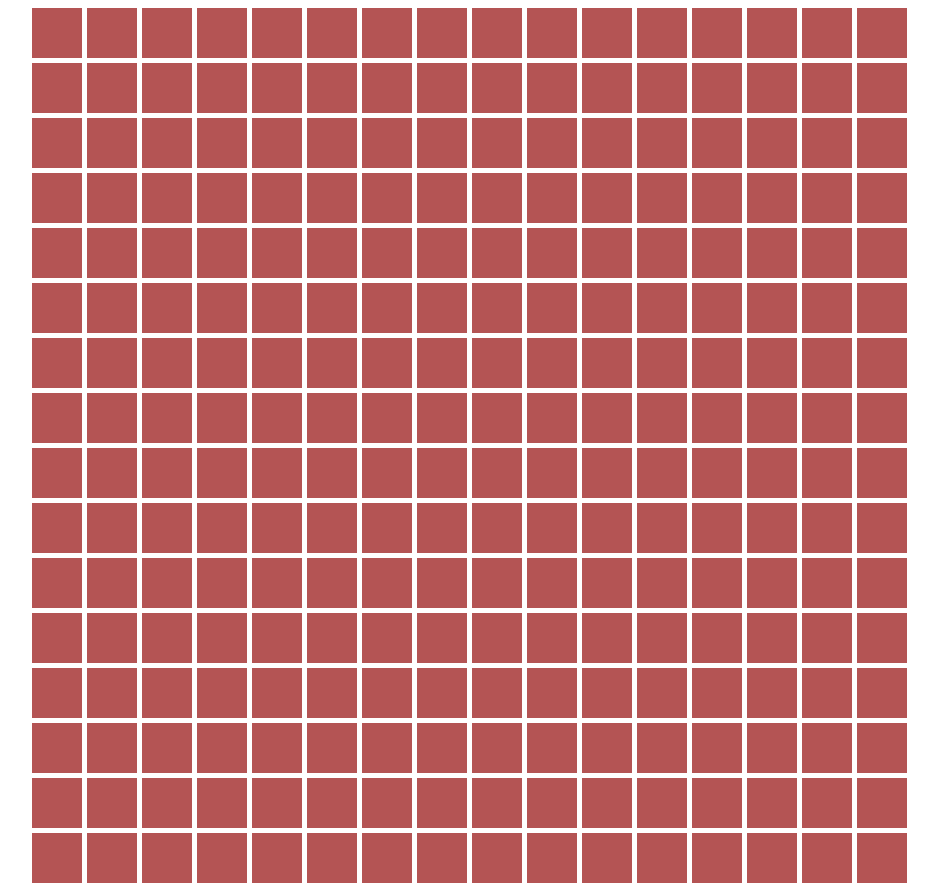
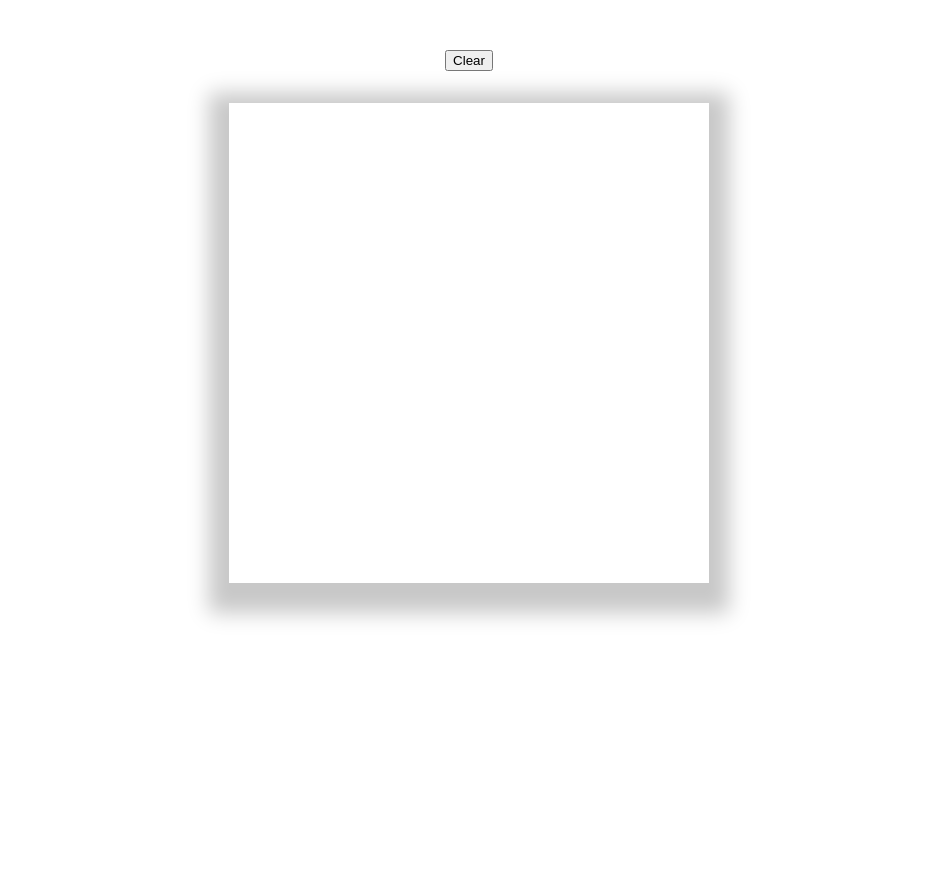
Before and after one commit to mremotoo/etch-a-sketch, a plain HTML site: page index.html in a window 1280 px wide. Shown: the whole page, without its empty margins (171-1109 px from the left). After the commit the page ends 800 px from the top, so only its background shows below. Drawn offline with Linux system fonts and the light colour scheme.

Commit message:
Add hover feature and clear button

```diff
--- a/app.js
+++ b/app.js
@@ -5,73 +5,21 @@ for (let i = 0; i < 256; i++) {
     const child_div = document.createElement("div")
     child_div.classList.add("child_div")
     container_div.appendChild(child_div)
+}
 
+function mouseHover(e) {
+
+    this.classList.add("childDivHovered")
+}
+
+function resetBoard(){
+    console.log("reset")
+    childDivs.forEach(child_div => child_div.classList.remove("childDivHovered"))
 }
 
 
 
+const childDivs = document.querySelectorAll('.child_div')
+childDivs.forEach(child_div => child_div.addEventListener('mouseover', mouseHover))
 
-
-
-
-
-
-
-
-
-
-
-
-
-
-
-
-
-
-
-
-
-
-
-
-
-
-
-
-
-
-
-// container_div.appendChild(child_div)
-
-// const child_div1 = document.createElement("div")
-// const child_div2 = document.createElement("div")
-// const child_div3 = document.createElement("div")
-// const child_div4 = document.createElement("div")
-// const child_div5 = document.createElement("div")
-// const child_div6 = document.createElement("div")
-// const child_div7 = document.createElement("div")
-// const child_div8 = document.createElement("div")
-// const child_div9 = document.createElement("div")
-// const child_div10 = document.createElement("div")
-// const child_div11 = document.createElement("div")
-// const child_div12 = document.createElement("div")
-// const child_div13 = document.createElement("div")
-// const child_div14 = document.createElement("div")
-// const child_div15 = document.createElement("div")
-// const child_div16 = document.createElement("div")
-// const child_div17 = document.createElement("div")
-// const child_div18 = document.createElement("div")
-// const child_div19 = document.createElement("div")
-// const child_div20 = document.createElement("div")
-// const child_div21 = document.createElement("div")
-// const child_div22 = document.createElement("div")
-// const child_div23 = document.createElement("div")
-// const child_div24 = document.createElement("div")
-// const child_div25 = document.createElement("div")
-// const child_div26 = document.createElement("div")
-// const child_div27 = document.createElement("div")
-// const child_div28 = document.createElement("div")
-// const child_div29 = document.createElement("div")
-// const child_div30 = document.createElement("div")
-// const child_div31 = document.createElement("div")
-// const child_div32 = document.createElement("div")
+const clearBtn = document.querySelector(".clear").addEventListener("click", resetBoard)
--- a/index.html
+++ b/index.html
@@ -4,10 +4,14 @@
     <meta charset="UTF-8">
     <meta http-equiv="X-UA-Compatible" content="IE=edge">
     <meta name="viewport" content="width=device-width, initial-scale=1.0">
-    <title>Document</title>
+    <title>Marp's etch-a-sketch</title>
     <link rel="stylesheet" href="./style.css">
 </head>
 <body>
+    <div class="buttons_div">
+    <button class="clear">Clear</button>
+
+    </div>
     <div class="container_div"></div>
 
     <script src="./app.js" defer></script>
--- a/style.css
+++ b/style.css
@@ -1,20 +1,38 @@
-body{
+html {
     display: flex;
     justify-content: center;
-    margin: 8px;
+}
+
+body{
+    width: 1100px;
+    /* height: 635px; */
+    display: flex;
+    margin: 50px;
+    flex-wrap: wrap;
+    justify-content: center;
+}
+
+.buttons_div {
+    width: 1100px;
+    text-align: center;
+    padding: 0 0 2em 0;
 }
 
 .container_div {
-    width: 900px;
+    width: 480px;
     display: flex;
     flex-wrap: wrap;
-    gap: 5px;
+    /* gap: 1px; */
     justify-content: center;
+    box-shadow: 0px 10px 20px 20px #c8c8c8;
 }
 
 .child_div {
-    width: 50px;
-    height: 50px;
+    width: 30px;
+    height: 30px;
+    /* background-color: rgb(180, 84, 84); */
+}
+
+.childDivHovered {
     background-color: rgb(180, 84, 84);
-
 }
```
